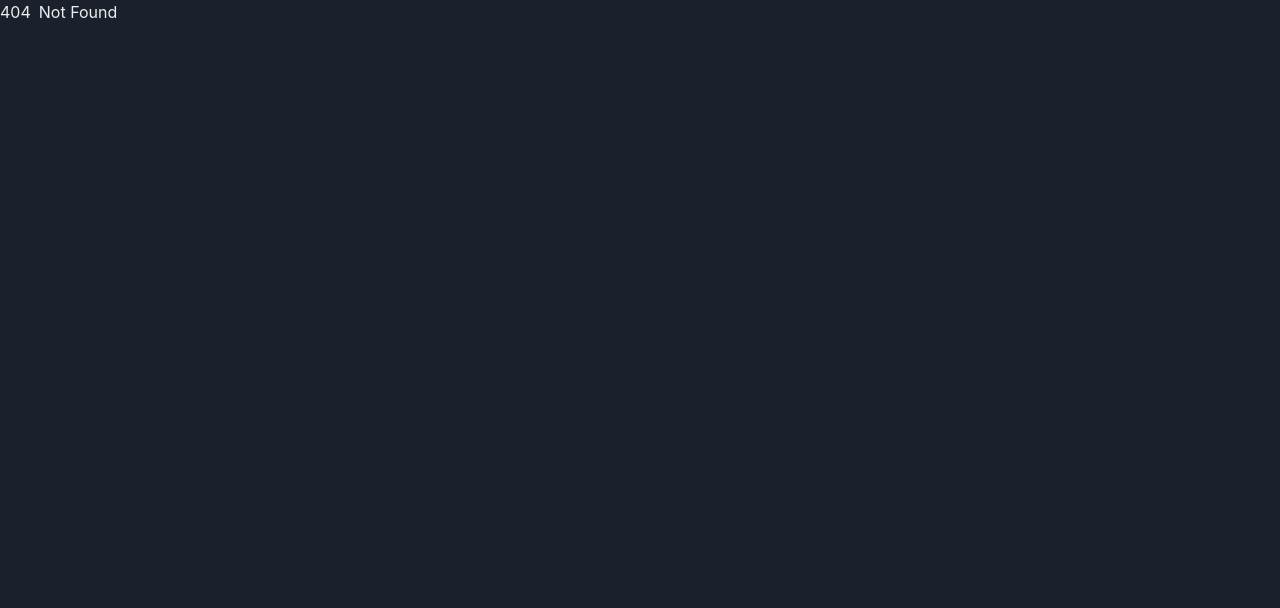
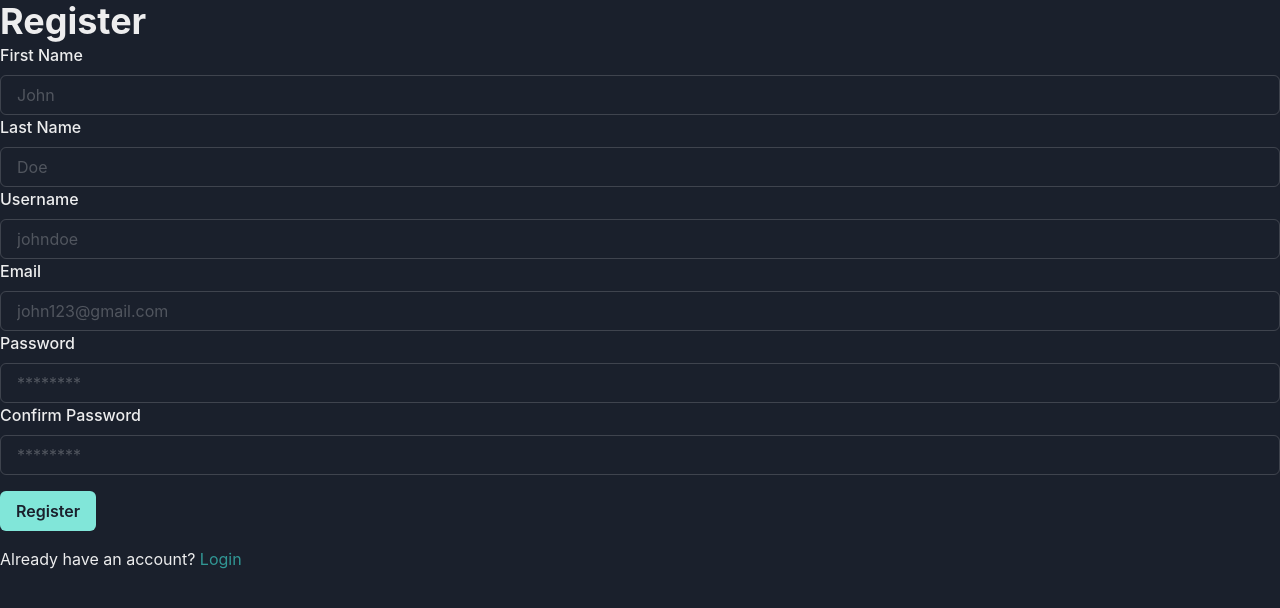
Before and after one commit to bobikenobi12/kowen, a React (Vite) app in the folder client/: page /auth/register in a window 1280 px wide. Before the commit this address had no page. Shown: the top 608 px of the page. Built offline with nearby package versions, Linux system fonts and the light colour scheme.

Commit message:
switched to yarn and added register page, auth still not working

```diff
--- a/client/package.json
+++ b/client/package.json
@@ -15,6 +15,7 @@
 		"@emotion/react": "^11.10.6",
 		"@emotion/styled": "^11.10.6",
 		"@reduxjs/toolkit": "^1.9.3",
+		"formik": "^2.2.9",
 		"framer-motion": "^10.3.0",
 		"react": "^18.2.0",
 		"react-dom": "^18.2.0",
--- a/client/src/App.tsx
+++ b/client/src/App.tsx
@@ -12,7 +12,7 @@ import Home from "./routes/home";
 import ErrorPage from "./routes/error-page";
 import UserGuard from "./features/auth/user-guard";
 import GuestGuard from "./features/auth/guest-guard";
-import Login from "./routes/login";
+import Register from "./features/auth/register";
 
 const router = createBrowserRouter([
 	{
@@ -39,8 +39,8 @@ const router = createBrowserRouter([
 				element: <GuestGuard />,
 				children: [
 					{
-						path: "login",
-						element: <Login />,
+						path: "register",
+						element: <Register />,
 					},
 				],
 			},
--- a/client/src/app/api/types/User.ts
+++ b/client/src/app/api/types/User.ts
@@ -3,8 +3,8 @@
 export interface User {
 	id: string;
 	username: string;
-	first_name: string;
-	last_name: string;
+	firstName: string;
+	lastName: string;
 	email: string;
 	avatar: string;
 	_token: string;
--- a/client/src/features/auth/auth-api-slice.ts
+++ b/client/src/features/auth/auth-api-slice.ts
@@ -17,7 +17,7 @@ export const authApi = createApi({
 		},
 	}),
 	endpoints: builder => ({
-		login: builder.mutation<User, { email: string; password: string }>({
+		login: builder.mutation<User, Partial<User> & { password: string }>({
 			query: body => ({
 				url: "/login",
 				method: "POST",
@@ -34,16 +34,7 @@ export const authApi = createApi({
 				});
 			},
 		}),
-		register: builder.mutation<
-			User,
-			{
-				first_name: string;
-				last_name: string;
-				username: string;
-				email: string;
-				password: string;
-			}
-		>({
+		register: builder.mutation<User, Partial<User> & { password: string }>({
 			query: body => ({
 				url: "/register",
 				method: "POST",
--- a/client/src/features/auth/auth-slice.ts
+++ b/client/src/features/auth/auth-slice.ts
@@ -4,8 +4,8 @@ import { User } from "../../app/api/types/index";
 const initialState: User = {
 	id: "",
 	username: "",
-	first_name: "",
-	last_name: "",
+	firstName: "",
+	lastName: "",
 	email: "",
 	avatar: "",
 	_token: "",
@@ -16,19 +16,12 @@ const authSlice = createSlice({
 	initialState,
 	reducers: {
 		setCredentials(state, action) {
-			const {
-				id,
-				username,
-				first_name,
-				last_name,
-				email,
-				avatar,
-				_token,
-			} = action.payload;
+			const { id, username, firstName, lastName, email, avatar, _token } =
+				action.payload;
 			state.id = id;
 			state.username = username;
-			state.first_name = first_name;
-			state.last_name = last_name;
+			state.firstName = firstName;
+			state.lastName = lastName;
 			state.email = email;
 			state.avatar = avatar;
 			state._token = _token;
@@ -37,8 +30,8 @@ const authSlice = createSlice({
 		logout(state) {
 			state.id = "";
 			state.username = "";
-			state.first_name = "";
-			state.last_name = "";
+			state.firstName = "";
+			state.lastName = "";
 			state.email = "";
 			state.avatar = "";
 			state._token = "";
--- /dev/null
+++ b/client/src/features/auth/register.tsx
@@ -0,0 +1,130 @@
+import {
+	Box,
+	Button,
+	FormControl,
+	FormLabel,
+	Heading,
+	Input,
+	Link,
+	Text,
+	useToast,
+} from "@chakra-ui/react";
+import { Form, Formik } from "formik";
+
+import { useAppDispatch } from "../../app/hooks";
+import { useRegisterMutation } from "./auth-api-slice";
+import { setCredentials } from "./auth-slice";
+
+export default function Register() {
+	const dispatch = useAppDispatch();
+	const toast = useToast();
+	const [register] = useRegisterMutation();
+
+	return (
+		<Box>
+			<Heading>Register</Heading>
+			<Formik
+				initialValues={{
+					firstName: "",
+					lastName: "",
+					username: "",
+					email: "",
+					password: "",
+					confirmPassword: "",
+				}}
+				onSubmit={async (values, { setSubmitting }) => {
+					try {
+						// values without confirmPassword
+						const { confirmPassword, ...rest } = values;
+						const result = await register(rest).unwrap();
+						console.log(result);
+						toast({
+							title: "Account created.",
+							description: "We've created your account for you.",
+							status: "success",
+							duration: 9000,
+							isClosable: true,
+						});
+
+						dispatch(setCredentials(result));
+					} catch (err) {
+						toast({
+							title: "An error occurred.",
+							description: "Unable to create your account.",
+							status: "error",
+							duration: 9000,
+							isClosable: true,
+						});
+						console.log(err);
+					}
+					setSubmitting(false);
+				}}>
+				{({ isSubmitting }) => (
+					<Form>
+						<FormControl id="firstName">
+							<FormLabel>First Name</FormLabel>
+							<Input
+								name="firstName"
+								type="text"
+								placeholder="John"
+							/>
+						</FormControl>
+						<FormControl id="lastName">
+							<FormLabel>Last Name</FormLabel>
+							<Input
+								name="lastName"
+								type="text"
+								placeholder="Doe"
+							/>
+						</FormControl>
+						<FormControl id="username">
+							<FormLabel>Username</FormLabel>
+							<Input
+								name="username"
+								type="text"
+								placeholder="johndoe"
+							/>
+						</FormControl>
+						<FormControl id="email">
+							<FormLabel>Email</FormLabel>
+							<Input
+								name="email"
+								type="email"
+								placeholder="john123@gmail.com"
+							/>
+						</FormControl>
+						<FormControl id="password">
+							<FormLabel>Password</FormLabel>
+							<Input
+								name="password"
+								type="password"
+								placeholder="********"
+							/>
+						</FormControl>
+						<FormControl id="confirmPassword">
+							<FormLabel>Confirm Password</FormLabel>
+							<Input
+								name="confirmPassword"
+								type="password"
+								placeholder="********"
+							/>
+						</FormControl>
+						<Button
+							mt={4}
+							colorScheme="teal"
+							isLoading={isSubmitting}
+							type="submit">
+							Register
+						</Button>
+					</Form>
+				)}
+			</Formik>
+			<Text mt={4}>
+				Already have an account?{" "}
+				<Link color="teal.500" href="#">
+					Login
+				</Link>
+			</Text>
+		</Box>
+	);
+}
--- a/client/src/features/auth/user-guard.tsx
+++ b/client/src/features/auth/user-guard.tsx
@@ -8,6 +8,6 @@ export default function UserGuard() {
 	return token ? (
 		<Outlet />
 	) : (
-		<Navigate to="auth/login" state={{ from: location }} replace />
+		<Navigate to="auth/register" state={{ from: location }} replace />
 	);
 }
--- a/client/src/routes/login.tsx
+++ /dev/null
@@ -1,11 +0,0 @@
-import React from "react";
-import { Box, Heading, Text } from "@chakra-ui/react";
-
-export default function Login() {
-	return (
-		<Box>
-			<Heading>Login</Heading>
-			<Text>login</Text>
-		</Box>
-	);
-}
```
Also changed, not shown: 2 other files (tests, documents, lock files or other folders).
